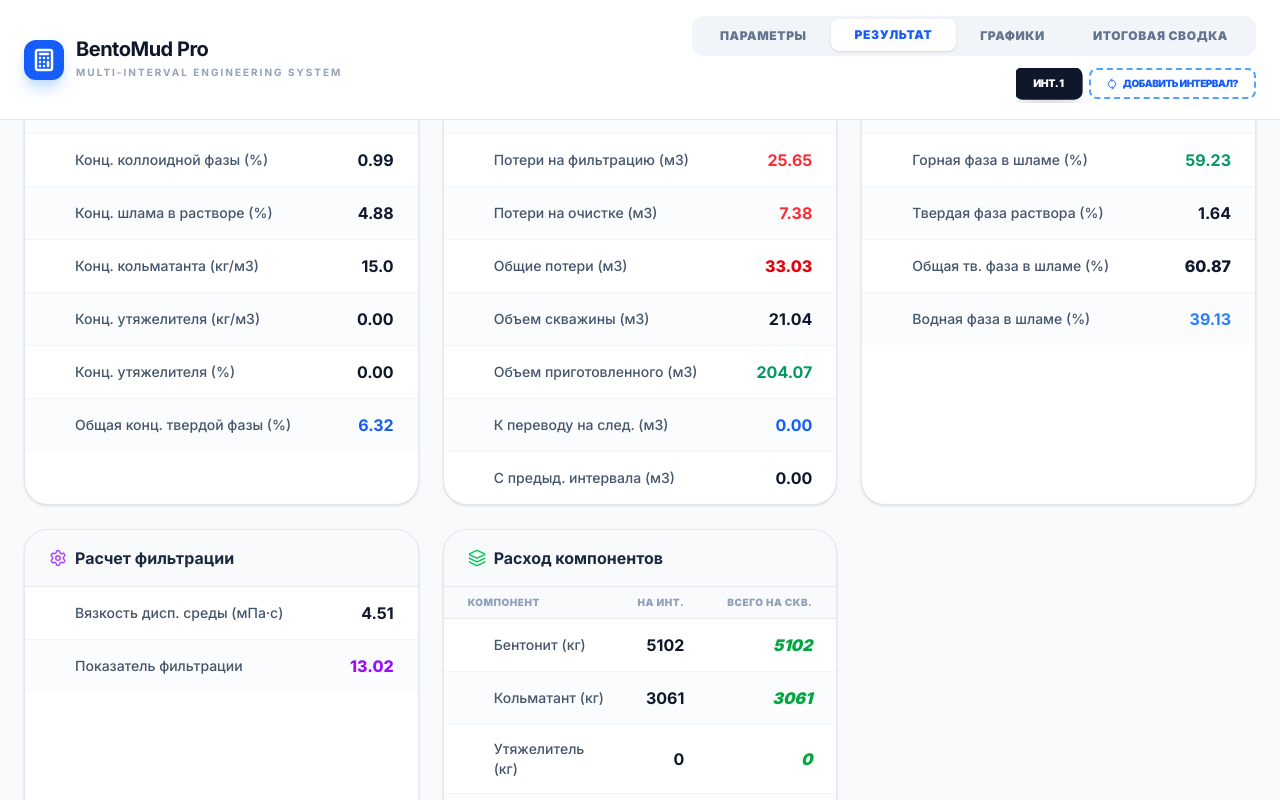
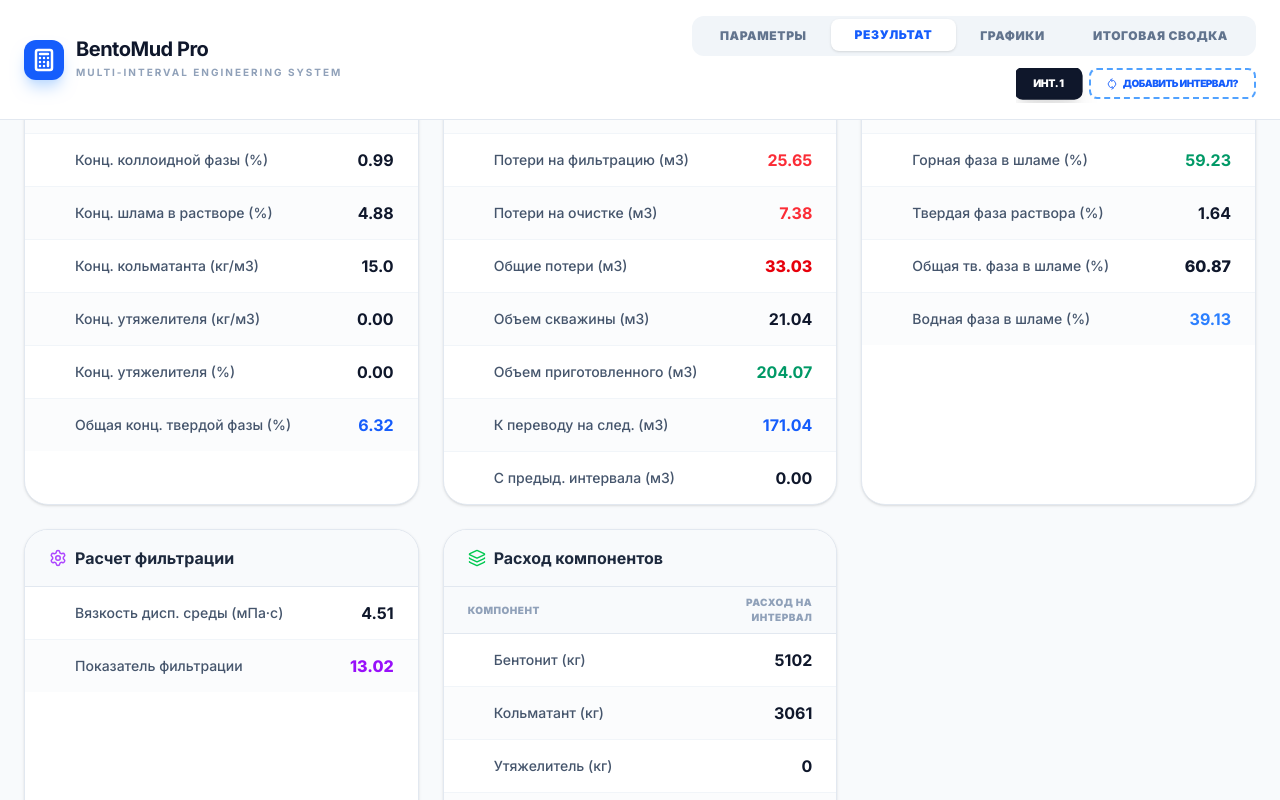
Before and after one commit to Belkub/bento-mud, a React (Vite) app: page / in a window 1280 px wide. Both pictures are taken after a click on the button "Рассчитать параметры". Shown: the part 317-1117 px from the top of the page. Built offline with nearby package versions, Linux system fonts and the light colour scheme.

Commit message:
feat: Improve volume calculation and display
Introduce `isNextVolumeOverridden` to allow manual input of next interval volume.
Update default values and migration logic to accommodate the new field.
Add visual indication for negative "Конц. шлама в растворе (%)".

```diff
--- a/src/App.tsx
+++ b/src/App.tsx
@@ -128,7 +128,7 @@ const STORAGE_KEY = 'bentomud_pro_state';
 
 const DEFAULT_INTERVAL: InputsState = {
   prevCasingInternalDiameter: '245',
-  nextCasingInternalDiameter: '178',
+  nextCasingInternalDiameter: '',
   bitDiameter: '215.9',
   washoutCoefficient: '1.15',
   bentoniteConcentration: '25',
@@ -149,6 +149,7 @@ const DEFAULT_INTERVAL: InputsState = {
   mudVolumeInTanks: '150',
   prevIntervalVolume: '0',
   nextIntervalVolume: '0',
+  isNextVolumeOverridden: false,
   lpPolymerConcentration: '5',
   hpPolymerConcentration: '2',
   xcPolymerConcentration: '1',
@@ -170,7 +171,8 @@ export default function App() {
           return parsed.intervals.map((inv: any) => ({
             ...DEFAULT_INTERVAL,
             ...inv,
-            nextIntervalVolume: inv.nextIntervalVolume || '0'
+            nextIntervalVolume: inv.nextIntervalVolume || '0',
+            isNextVolumeOverridden: inv.isNextVolumeOverridden ?? false
           }));
         }
       } catch (e) { console.error(e); }
@@ -236,7 +238,7 @@ export default function App() {
         { id: 'cbent', label: 'Достаточная конц. бентонита (кг/м3)', value: res.cbent.toFixed(0) },
         { id: 'ccolr', label: 'Конц. коллоидной фазы (кг/м3)', value: res.ccolr.toFixed(2) },
         { id: 'ccol', label: 'Конц. коллоидной фазы (%)', value: res.ccol.toFixed(2) },
-        { id: 'cshp', label: 'Конц. шлама в растворе (%)', value: res.cshp.toFixed(2) },
+        { id: 'cshp', label: 'Конц. шлама в растворе (%)', value: res.cshp.toFixed(2), color: res.cshp < 0 ? 'text-red-600 font-black' : '' },
         { id: 'kolm', label: 'Конц. кольматанта (кг/м3)', value: res.kolm.toFixed(1) },
         { id: 'ut_kg', label: 'Конц. утяжелителя (кг/м3)', value: parseFloat(intervals[idx].weightingAgentConcentration).toFixed(2) },
         { id: 'ut_perc', label: 'Конц. утяжелителя (%)', value: res.icup.toFixed(2) },
@@ -279,7 +281,7 @@ export default function App() {
       rows: (res: CalculationResults, _idx: number) => [
         { id: 'vsh', label: 'Объем шлама (м3)', value: res.csh_volume.toFixed(2) },
         { id: 'msh', label: 'Масса шлама (тонны)', value: res.csh_mass.toFixed(2) },
-        { id: 'csh', label: 'Горная фаза в шламе (%)', value: res.Csh.toFixed(2), color: 'text-emerald-600' },
+        { id: 'csh', label: 'Горная фаза в шламе (%)', value: res.Csh.toFixed(2), color: res.Csh < 0 ? 'text-red-600 font-black' : 'text-emerald-600' },
         { id: 'cr', label: 'Твердая фаза раствора (%)', value: res.Cr.toFixed(2) },
         { id: 'ctot', label: 'Общая тв. фаза в шламе (%)', value: (res.Csh + res.Cr).toFixed(2), color: 'text-slate-900 font-extrabold' },
         { id: 'cw', label: 'Водная фаза в шламе (%)', value: res.WaterSlurry.toFixed(2), color: 'text-blue-500' }
@@ -571,7 +573,8 @@ export default function App() {
       const next = [...prev];
       next[activeIntervalIndex] = {
         ...next[activeIntervalIndex],
-        [name]: value
+        [name]: value,
+        ...(name === 'nextIntervalVolume' ? { isNextVolumeOverridden: true } : {})
       };
       return next;
     });
@@ -590,7 +593,10 @@ export default function App() {
         : lastResults.Vper.toFixed(2),
       inclinationStart: lastInterval.inclinationEnd,
       azimuthStart: lastInterval.azimuthEnd,
+      prevCasingInternalDiameter: lastInterval.nextCasingInternalDiameter,
+      nextCasingInternalDiameter: '',
       nextIntervalVolume: '',
+      isNextVolumeOverridden: false,
     };
 
     setIntervals([...intervals, newInterval]);
@@ -650,13 +656,15 @@ export default function App() {
   const results = allResults[activeIntervalIndex] || allResults[0];
   const parsedInputs = useMemo(() => parseSingleInputs(inputs), [inputs]);
 
-  // Handle cross-interval synchronization (Trajectory and Volume)
+  // Handle cross-interval synchronization (Trajectory, Volume and Casing)
   useEffect(() => {
     setIntervals(prev => {
       let changed = false;
       const next = [...prev];
 
-      for (let i = 0; i < next.length - 1; i++) {
+      for (let i = 0; i < next.length; i++) {
+        // Trajectory sync (requires i+1)
+        if (i < next.length - 1) {
           // Sync Inclination
           if (next[i+1].inclinationStart !== next[i].inclinationEnd) {
             next[i+1] = { ...next[i+1], inclinationStart: next[i].inclinationEnd };
@@ -669,7 +677,25 @@ export default function App() {
             changed = true;
           }
 
-        // Sync Volume
+          // Sync Casing Diameter
+          // Fill automatically if empty (to satisfy "filled automatically but available for correction")
+          if (next[i+1].prevCasingInternalDiameter === '' && next[i].nextCasingInternalDiameter !== '') {
+            next[i+1] = { ...next[i+1], prevCasingInternalDiameter: next[i].nextCasingInternalDiameter };
+            changed = true;
+          }
+        }
+
+        // Auto-fill nextIntervalVolume only if not overridden by user
+        if (!next[i].isNextVolumeOverridden && allResults[i]) {
+          const calcVol = allResults[i].Vper.toFixed(2);
+          if (next[i].nextIntervalVolume !== calcVol) {
+            next[i] = { ...next[i], nextIntervalVolume: calcVol };
+            changed = true;
+          }
+        }
+
+        // Sync Volume to next interval
+        if (i < next.length - 1) {
           // Use user override if present (even '0'), otherwise use calculated volume
           const sourceVol = next[i].nextIntervalVolume !== ''
             ? next[i].nextIntervalVolume
@@ -680,10 +706,11 @@ export default function App() {
             changed = true;
           }
         }
+      }
 
       return changed ? next : prev;
     });
-  }, [allResults, intervals.map(inv => inv.inclinationEnd + inv.azimuthEnd + inv.nextIntervalVolume).join(',')]);
+  }, [allResults, intervals.map(inv => inv.inclinationEnd + inv.azimuthEnd + inv.nextIntervalVolume + inv.nextCasingInternalDiameter + inv.isNextVolumeOverridden).join(',')]);
 
   // Automatic calculation of weightingAgentConcentration for active interval
   useEffect(() => {
@@ -703,8 +730,12 @@ export default function App() {
           handleInputChange('weightingAgentConcentration', icuStr);
         }
       }
-    }
-  }, [inputs.isWeighted, inputs.unweightedDensity, inputs.weightedDensity, inputs.weightingAgentDensity, activeIntervalIndex]);
+    } else {
+      if (inputs.weightingAgentConcentration !== '0') {
+        handleInputChange('weightingAgentConcentration', '0');
+      }
+    }
+  }, [inputs.isWeighted, inputs.unweightedDensity, inputs.weightedDensity, inputs.weightingAgentDensity, activeIntervalIndex, inputs.weightingAgentConcentration]);
 
   const mudCompositionData = useMemo(() => [
     { name: 'Коллоидяа фаза', value: Math.abs(results.ccol) },
@@ -816,6 +847,21 @@ export default function App() {
       </header>
 
       <main className="max-w-7xl mx-auto p-6">
+        {results.hasSolidsOverflow && (
+          <motion.div
+            initial={{ opacity: 0, scale: 0.95 }}
+            animate={{ opacity: 1, scale: 1 }}
+            className="mb-8 p-5 bg-red-50 border-2 border-red-200 rounded-3xl flex items-center gap-5 shadow-lg shadow-red-100/50"
+          >
+            <div className="w-12 h-12 bg-red-100 rounded-2xl flex items-center justify-center shrink-0">
+              <XCircle className="text-red-600 animate-bounce" size={24} />
+            </div>
+            <div>
+              <h3 className="font-black uppercase tracking-tighter text-red-900 leading-tight">Нет места для шлама!</h3>
+              <p className="text-xs font-bold text-red-700/80 mt-0.5">Необходима коррекция введенных данных, так как концентрация твердофазных компонентов слишком высокая.</p>
+            </div>
+          </motion.div>
+        )}
         <AnimatePresence mode="wait">
           {activeTab === 'summary' && (
             <motion.div
@@ -1064,11 +1110,23 @@ export default function App() {
                         // Suggest a depth in the middle of current interval if it's the first point
                         const start = parseFloat(inputs.intervalStart.replace(',', '.'));
                         const end = parseFloat(inputs.intervalEnd.replace(',', '.'));
-                        const suggestMD = (start + (end - start) / 2).toString();
+
+                        let suggestMDVal = start + (end - start) / 2;
+                        if (nextPoints.length > 0) {
+                          const lastPt = nextPoints[nextPoints.length - 1];
+                          const lastMd = parseFloat(lastPt.md.replace(',', '.'));
+                          if (!isNaN(lastMd)) {
+                            // If we already have points, suggest 10m further if possible, or halfway to the end
+                            suggestMDVal = Math.min(end, lastMd + 10);
+                            if (suggestMDVal === lastMd && lastMd < end) {
+                               suggestMDVal = (lastMd + end) / 2;
+                            }
+                          }
+                        }
+
+                        const suggestMD = suggestMDVal.toFixed(1).replace('.', ',');
 
                         nextPoints.push({ md: suggestMD, inclination: '0', azimuth: '0' });
-                        // Sort by MD
-                        nextPoints.sort((a, b) => parseFloat(a.md) - parseFloat(b.md));
                         handleInputChange('surveyPoints' as any, nextPoints);
                       }}
                       className="px-3 py-1 bg-slate-900 text-white text-[10px] font-black uppercase rounded-lg hover:bg-slate-800 transition-all flex items-center gap-2"
@@ -1219,7 +1277,7 @@ export default function App() {
                           </button>
                           <span className="text-sm text-slate-600 font-medium">{row.label}</span>
                         </div>
-                        <span className={`font-bold ${row.highlight ? 'text-blue-600' : ''}`}>{row.value}</span>
+                        <span className={`font-bold ${row.color || (row.highlight ? 'text-blue-600' : '')}`}>{row.value}</span>
                       </div>
                     ))}
                   </div>
@@ -1334,8 +1392,7 @@ export default function App() {
                   <div className="px-6 py-2 bg-slate-100/50 border-b border-slate-200 flex justify-between items-center text-[10px] font-black uppercase tracking-wider text-slate-400">
                     <span>Компонент</span>
                     <div className="flex gap-8">
-                       <span className="w-20 text-right">На инт.</span>
-                       <span className="w-24 text-right">Всего на скв.</span>
+                       <span className="w-24 text-right">Расход на интервал</span>
                     </div>
                   </div>
                   <div className="divide-y divide-slate-100">
@@ -1351,8 +1408,7 @@ export default function App() {
                           <span className="text-sm text-slate-600 font-medium">{row.label}</span>
                         </div>
                         <div className="flex gap-8">
-                          <span className="w-20 text-right font-bold text-slate-900">{row.value}</span>
-                          <span className="w-24 text-right font-black text-green-600 italic">{row.total}</span>
+                          <span className="w-24 text-right font-bold text-slate-900">{row.value}</span>
                         </div>
                       </div>
                     ))}
--- a/src/types.ts
+++ b/src/types.ts
@@ -26,6 +26,7 @@ export interface MudInputs {
   mudVolumeInTanks: number; // num20 (value)
   prevIntervalVolume: number; // num21 (value_pre)
   nextIntervalVolume?: number;
+  isNextVolumeOverridden?: boolean;
   lpPolymerConcentration: number;
   hpPolymerConcentration: number;
   xcPolymerConcentration: number;
@@ -75,6 +76,7 @@ export interface CalculationResults {
 
   viscosity: number;
   filtrationIndex: number;
+  hasSolidsOverflow: boolean;
   chartData: Array<{ conc: number, LP: number, HP: number, XC: number, COLLOID: number }>;
   materialConsumption: MaterialConsumption;
 }
--- a/src/utils/calculations.ts
+++ b/src/utils/calculations.ts
@@ -6,29 +6,27 @@
 import { MudInputs, CalculationResults } from '../types';
 
 export function calculateMudParameters(inputs: MudInputs): CalculationResults {
-  const {
-    prevCasingInternalDiameter: d1,
-    nextCasingInternalDiameter: d2,
-    bitDiameter: bit,
-    washoutCoefficient: kav,
-    bentoniteConcentration: bent,
-    weightingAgentConcentration: ut_in,
-    marbleConcentration: kolm_in,
-    weightingAgentDensity: put_in,
-    bentoniteColloidalContent: kolb_in,
-    rockPorosity: por,
-    cuttingContentOfSection: glin,
-    dispersionMediumDensity: disp,
-    isWeighted: rut,
-    filterCakeThickness: korc_in,
-    intervalStart: start,
-    intervalEnd: fin,
-    unweightedDensity: dens,
-    weightedDensity: densu,
-    cleaningStages: num_o,
-    mudVolumeInTanks: value,
-    prevIntervalVolume: value_pre_in,
-  } = inputs;
+  const d1 = inputs.prevCasingInternalDiameter;
+  const d2 = inputs.nextCasingInternalDiameter;
+  const bit = inputs.bitDiameter;
+  const kav = inputs.washoutCoefficient;
+  const bent = inputs.bentoniteConcentration;
+  const rut = inputs.isWeighted;
+  const ut_in = rut ? inputs.weightingAgentConcentration : 0;
+  const kolm_in = inputs.marbleConcentration;
+  const put_in = inputs.weightingAgentDensity;
+  const kolb_in = inputs.bentoniteColloidalContent;
+  const por = inputs.rockPorosity;
+  const glin = inputs.cuttingContentOfSection;
+  const disp = inputs.dispersionMediumDensity;
+  const korc_in = inputs.filterCakeThickness;
+  const start = inputs.intervalStart;
+  const fin = inputs.intervalEnd;
+  const dens = inputs.unweightedDensity;
+  const densu = inputs.weightedDensity;
+  const num_o = inputs.cleaningStages;
+  const value = inputs.mudVolumeInTanks;
+  const value_pre_in = inputs.prevIntervalVolume;
 
   const bit_m = bit * 0.001;
   const d1_m = d2 * 0.001;
@@ -119,6 +117,12 @@ export function calculateMudParameters(inputs: MudInputs): CalculationResults {
   const commonNum = 1800 * 1000000 * 0.00563 * (0.0000000000000000453 / ccol) * 101325;
   const filtrationIndex = commonNum / (N * 0.001 * korc);
 
+  // Check for solids overflow (no room for cuttings)
+  // bent/26 + kolm_in/26 + ut_in/(put_in*10) are volume percentages
+  const totalSolidVolumePercentageInput = (bent / 26) + (kolm_in / 26) + (ut_in / (put_in * 10));
+  // octf is the required total solid volume percentage for target density (dens or densu)
+  const hasSolidsOverflow = totalSolidVolumePercentageInput >= octf || cshp < 0 || Csh < 0;
+
   const chartData = Array.from({ length: 20 }, (_, i) => {
     const conc = i + 1;
 
@@ -166,6 +170,7 @@ export function calculateMudParameters(inputs: MudInputs): CalculationResults {
     WaterSlurry: 100 - Csh - Cr_slurry,
     viscosity: N,
     filtrationIndex,
+    hasSolidsOverflow,
     chartData,
     materialConsumption: {
       bentonite: bent * Math.max(0, Vp),
```
Lines whose indentation alone changed are shown as unchanged.
